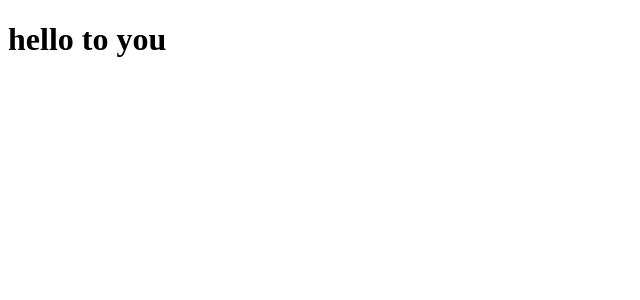
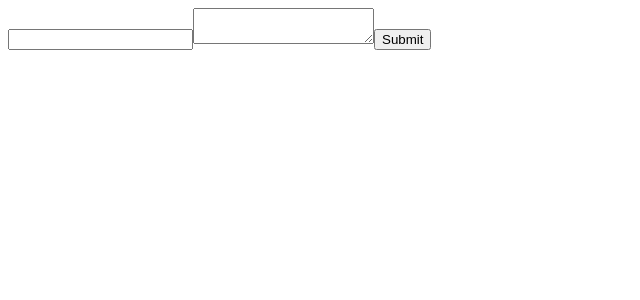
Before and after one commit to maybeemily/redux-vanilla-lunch, a React app: page / in a window 1280 px wide. Shown: the top 300 px of the page, without its empty margins (0-640 px from the left). Built offline with nearby package versions, Linux system fonts and the light colour scheme.

Commit message:
we have  a form, people!

```diff
--- a/src/components/App.js
+++ b/src/components/App.js
@@ -1,9 +1,10 @@
 import React from 'react';
+import CreatePost from '../containers/posts/CreatePost';
 
 export default function App() {
   return (
     <>
-    <h1> hello to you </h1>
+    <CreatePost/>
     </>
   );
 }
--- /dev/null
+++ b/src/components/PostForm.js
@@ -0,0 +1,35 @@
+import React, { PureComponent } from 'react';
+import PropTypes from 'prop-types';
+
+export default class PostForm extends PureComponent {
+  static propTypes = {
+    onSubmit: PropTypes.func.isRequired
+  }
+
+  state = {
+    title: '',
+    body: ''
+  }
+
+  handleSubmit = event => {
+    event.preventDefault();
+    const { title, body } = this.state;
+    this.props.onSubmit(title, body);
+    this.setState({ title: '', body: '' });
+  }
+
+  handleChange = ({ target }) => {
+    this.setState({ [target.name]: target.value });
+  }
+
+  render() {
+    const { title, body } = this.state;
+    return (
+      <form onSubmit={this.handleSubmit}>
+        <input name="title" value={title} onChange={this.handleChange}/>
+        <textarea name="body" value={body} onChange={this.handleChange}></textarea>
+        <button>Submit</button>
+      </form>
+    );
+  }
+}
--- /dev/null
+++ b/src/containers/posts/CreatePost.js
@@ -0,0 +1,14 @@
+import { connect } from 'react-redux';
+import { addPost } from '../../actions/postActions';
+import PostForm from '../../components/PostForm';
+
+const mapDispatchToProps = dispatch => ({
+  onSubmit(title, body) {
+    dispatch(addPost(title, body));
+  }
+});
+
+export default connect(
+  null,
+  mapDispatchToProps
+)(PostForm);
--- a/src/index.js
+++ b/src/index.js
@@ -1,8 +1,12 @@
 import React from 'react';
 import { render } from 'react-dom';
+import store from './store';
+import { Provider } from 'react-redux';
 import App from './components/App';
 
 render(
-  <App/>,
+  <Provider store={store}>
+    <App/>
+  </Provider>,
   document.getElementById('root')
 );
```
